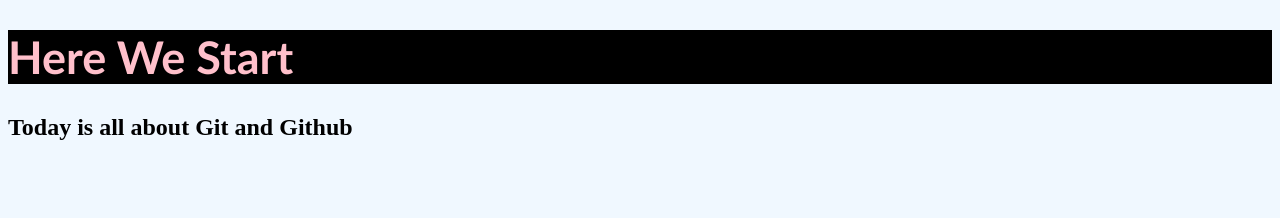
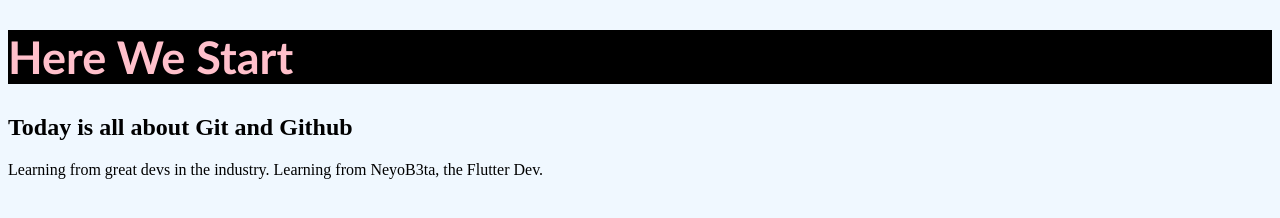
Before and after one commit to shebuel-oss/anogit, a plain HTML site: page index.html in a window 1280 px wide. Drawn offline with Linux system fonts and the light colour scheme.

Commit message:
First Commit

```diff
--- a/index.html
+++ b/index.html
@@ -7,5 +7,8 @@
     <body>
         <h1>Here We Start</h1>
         <h2>Today is all about Git and Github</h2>
+        <p>Learning from great devs in the industry.
+            Learning from NeyoB3ta, the Flutter Dev.
+        </p>
     </body>
 </html>
```
